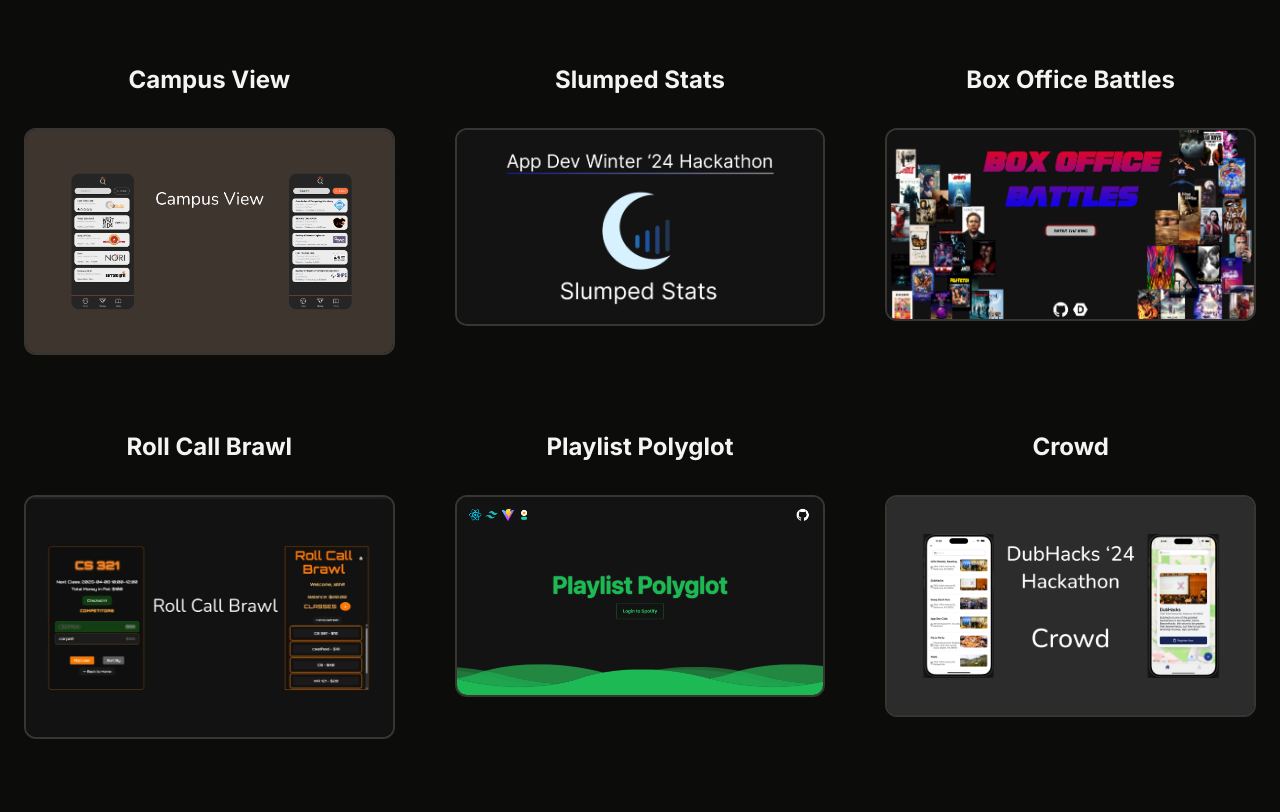
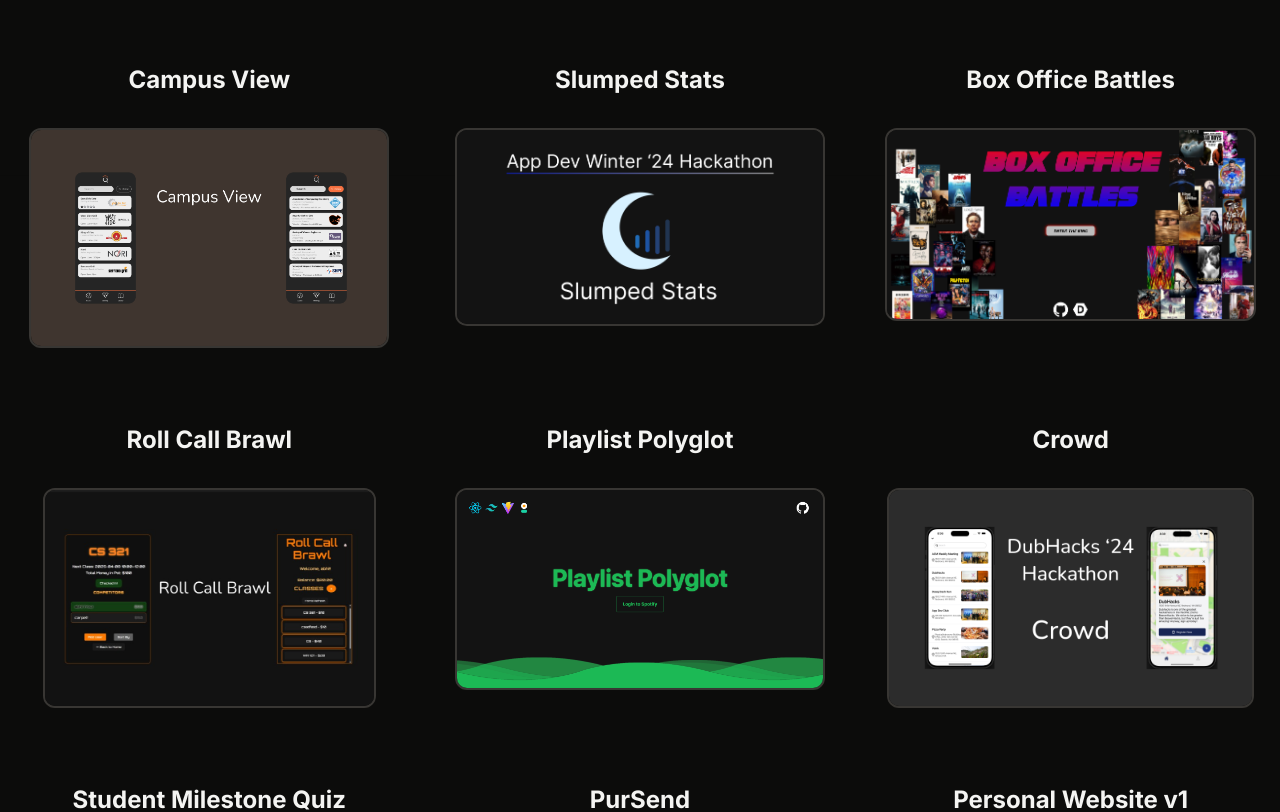
Before and after one commit to Carson274/Personal-Website-V2, a Next.js app: page / in a window 1280 px wide. Shown: the part 2000-2812 px from the top of the page. Built offline with nearby package versions, Linux system fonts and the light colour scheme.

Commit message:
Fix project thumbnail heights

```diff
--- a/src/app/sections/Projects/Projects.css
+++ b/src/app/sections/Projects/Projects.css
@@ -1,6 +1,8 @@
 .project-image {
   transform: scale(1);
   transition: transform 0.5s;
+  max-height: 220px;
+  width: auto;
 }
 
 .project-image:hover {
```
